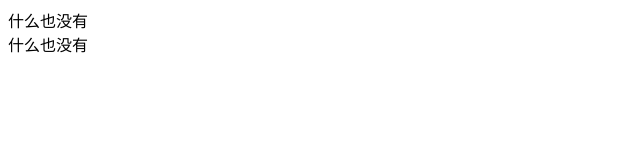
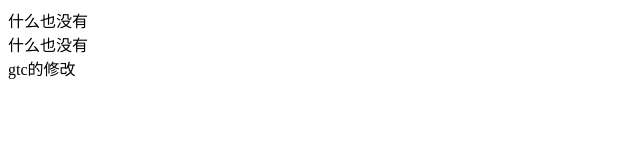
Before and after one commit to yumin778/Design-Works, a plain HTML site: page index.html in a window 1280 px wide. Shown: the whole page, without its empty margins (0-640 px from the left). Drawn offline with Linux system fonts and the light colour scheme.

Commit message:
Update index.html

```diff
--- a/index.html
+++ b/index.html
@@ -8,5 +8,6 @@
 <body>
     <div>什么也没有</div>
     <div>什么也没有</div>
+    <div>gtc的修改</div>
 </body>
 </html>
```
